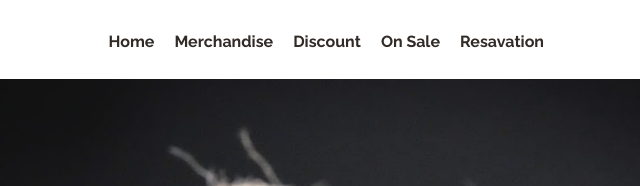
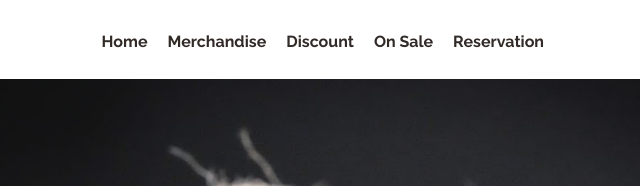
Before and after one commit to yasunorikoide/yasunorikoide.github.io, a plain HTML site: page index.html in a window 1280 px wide. Shown: the top 186 px of the page, 640-1280 px from the left. Drawn offline with nearby package versions, Linux system fonts and the light colour scheme.

Commit message:
Update index.html

```diff
--- a/index.html
+++ b/index.html
@@ -16,7 +16,7 @@
             <li><a href="#merch">Merchandise</a></li>
             <li><a href="#discount">Discount</a></li>
             <li><a href="#merch-sale">On Sale</a></li>
-            <li><a href="#resavation">Resavation</a></li>
+            <li><a href="#reservation">Reservation</a></li>
         </ul>
         </div>
 
```
